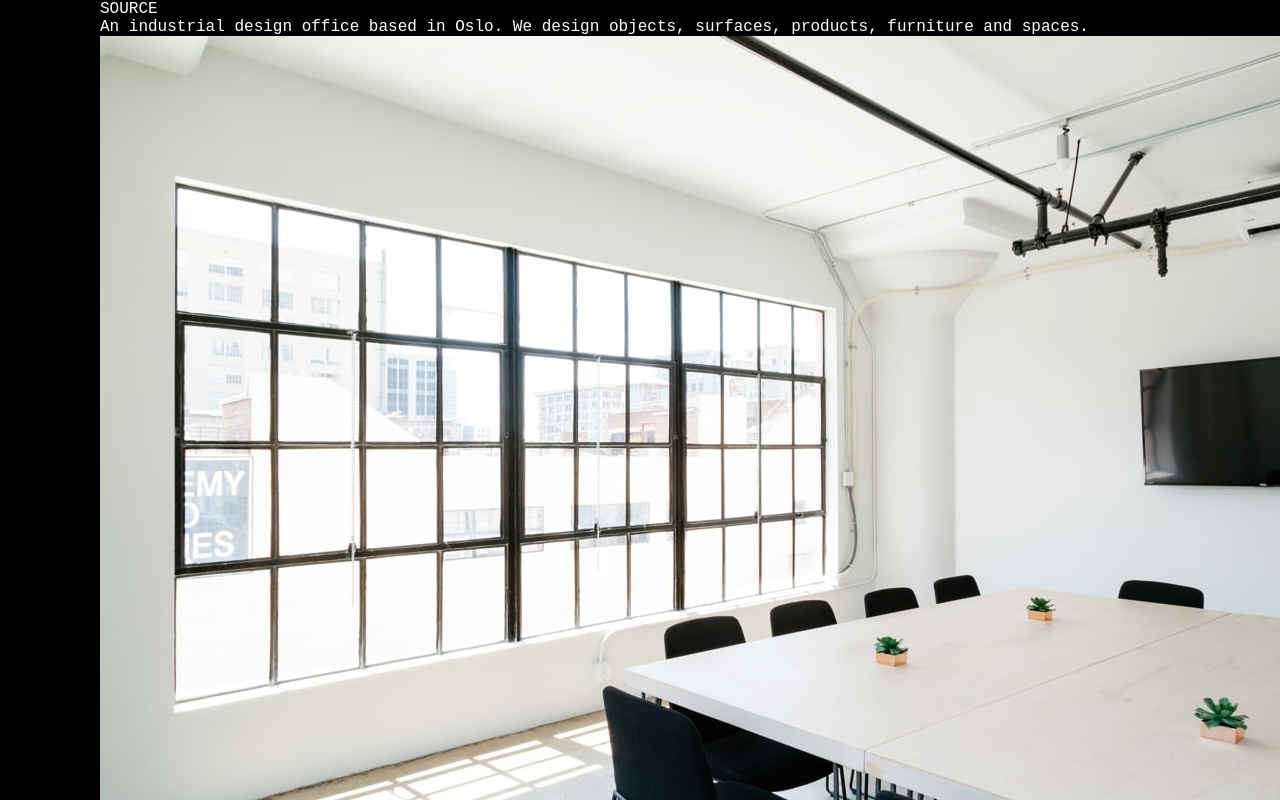
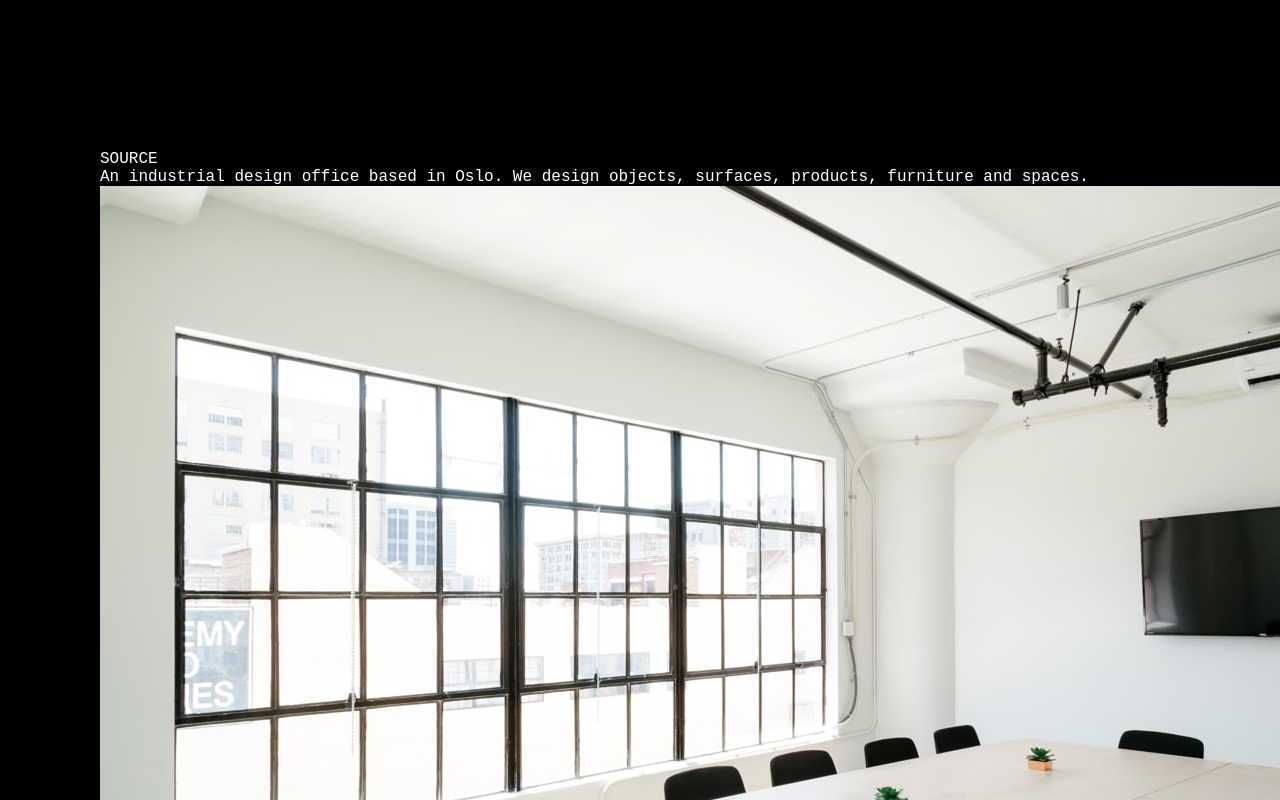
Before and after one commit to haroldao/Dark-Minimalist-Website, a website: page index.html in a window 1280 px wide. Shown: the top 800 px of the page. Drawn offline with Linux system fonts and the light colour scheme.

Commit message:
Added Padding Top Header

```diff
--- a/style.css
+++ b/style.css
@@ -32,7 +32,7 @@ body {
   background-color: var(--black);
   color: var(--white);
   max-width: var(--widthPage);
-  padding: 0 var(--widthPagePaddingLR) 0 var(--widthPagePaddingLR);
+  padding: 150px var(--widthPagePaddingLR) 0 var(--widthPagePaddingLR);
 }
 
 a {
```
